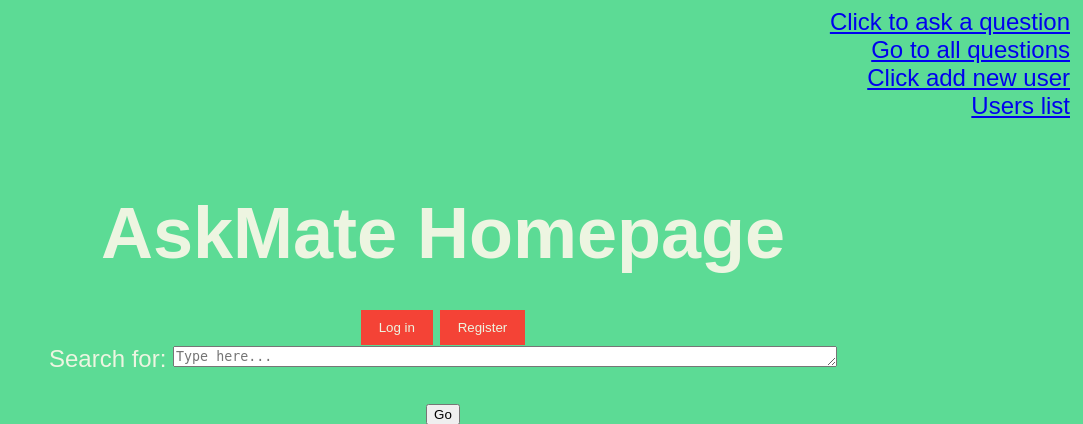
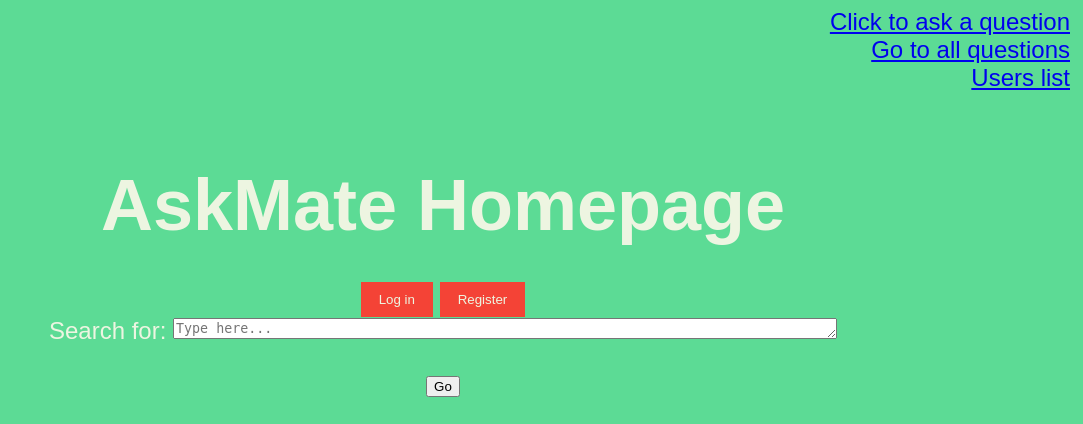
Before and after one commit to JanBartoszek/Lordex, a Flask app: page / in a window 1280 px wide. Shown: the top 424 px of the page, without its empty margins (197-1280 px from the left). Run offline with Flask 2, Linux system fonts and the light colour scheme; data that the repository does not hold is empty; some libraries are stand-ins or nearby versions.

Commit message:
add new user link removal

```diff
--- a/templates/list_latest_five_questions.html
+++ b/templates/list_latest_five_questions.html
@@ -13,8 +13,6 @@
             <a href='/new_question'>Click to ask a question</a><br>
 
             <a href='/list_question'>Go to all questions</a><br>
-
-            <a href='/new_user'>Click add new user</a><br>
 
             <a href='/users_list'>Users list</a><br>
         </div>
```
